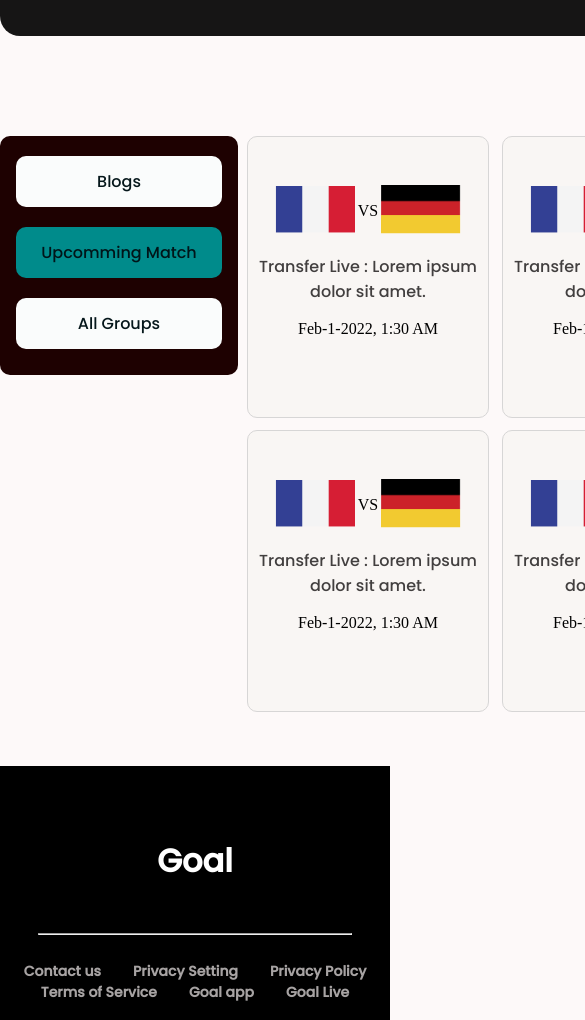
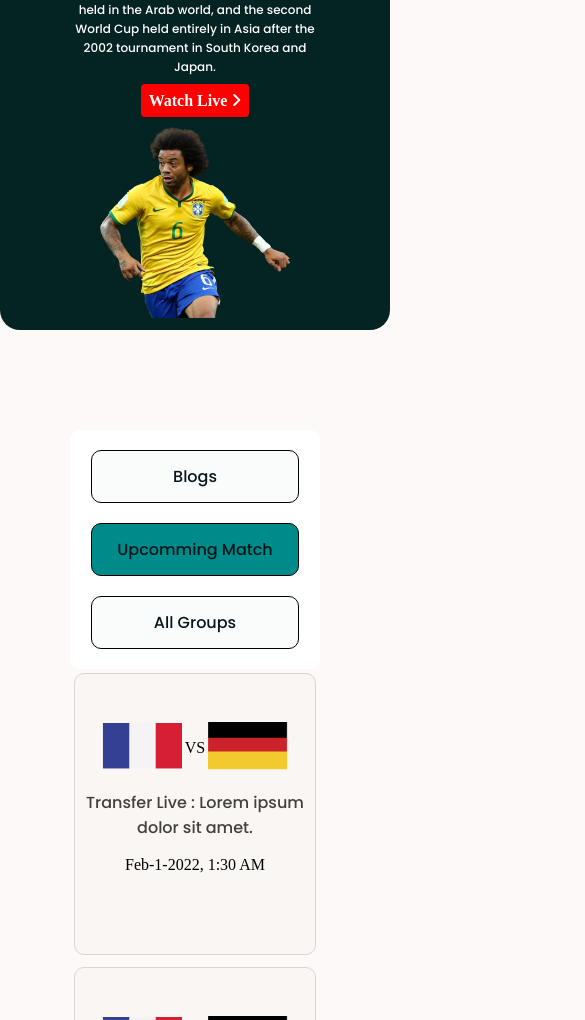
Before and after one commit to Rakib-O9/My-Second-Assignment, a plain HTML site: page upcomming-match/upcomming-match.html in a window 390 px wide. Shown: the part 468-1488 px from the top of the page, 585 px wide, since content can reach past the window. Drawn offline with Linux system fonts and the light colour scheme.

Commit message:
First section's bg color, nav manu's bg color and Media Query style add

```diff
--- a/styles/style.css
+++ b/styles/style.css
@@ -16,7 +16,7 @@ main {
 }
 
 .first-section {
-    background-color: rgba(0, 0, 0, 0.912);
+    background-color: rgb(2, 34, 34);
     border-radius: 20px;
 }
 
@@ -141,7 +141,7 @@ main {
 .menu {
     margin-top: 4px;
     height: 238.5px;
-    background: rgb(30, 1, 1);
+    background: rgba(27, 32, 32, 0.874);
     border-radius: 10px;
 }
 
@@ -217,7 +217,7 @@ main {
 footer {
     background-color: black;
     width: 100%;
-    height: 300px;
+    height: 320px;
 }
 
 .fotter-section {
@@ -250,3 +250,80 @@ footer {
     font-size: 20px;
 
 }
+
+/* -------------Media Query for Mobile---------------- */
+@media only screen and (max-width:600px) {
+    main {
+        width: 100%;
+    }
+
+    .first-section {
+        background-color: rgb(4, 35, 35);
+        width: 100%;
+    }
+
+    .section-details {
+        grid-template-columns: repeat(1, 0fr);
+        height: 100%;
+        width: 100%;
+        text-align: center;
+        justify-content: center;
+    }
+
+    .Fifa {
+        width: 100%;
+        height: 100%;
+    }
+
+    .half-width {
+        padding-left: 0px;
+        height: 100%;
+        width: 100%;
+    }
+
+    .second-section {
+        display: grid;
+        grid-template-columns: repeat(1, 0fr);
+        text-align: center;
+        justify-content: center;
+
+    }
+
+    .menu {
+        background-color: white;
+    }
+
+    .side-nav {
+        width: 100%;
+        text-align: center;
+
+    }
+
+    .side-nav a {
+        border: 1px solid black;
+    }
+
+    .all-blogs {
+        display: grid;
+        grid-template-columns: repeat(1, 0fr);
+    }
+
+    footer {
+        background-color: black;
+        width: 100%;
+        height: auto;
+    }
+
+    .fotter-section .contact a {
+        display: grid;
+        grid-template-rows: repeat(7, 0fr);
+        text-align: center;
+        margin-top: 10px;
+    }
+
+    #icon {
+        display: grid;
+        grid-template-columns: repeat(4, 0fr);
+        justify-content: center;
+    }
+}
--- a/upcomming-match/upcomming-match.css
+++ b/upcomming-match/upcomming-match.css
@@ -15,7 +15,7 @@ main {
 }
 
 .first-section {
-    background-color: rgba(0, 0, 0, 0.912);
+    background-color: rgb(11, 42, 43);
     border-radius: 20px;
 }
 
@@ -94,7 +94,7 @@ main {
 .menu {
     margin-top: 4px;
     height: 238.5px;
-    background: rgb(30, 1, 1);
+    background-color: rgba(27, 32, 32, 0.874);
     border-radius: 10px;
 }
 
@@ -108,7 +108,6 @@ main {
 
 .side-nav a {
     font-family: 'Poppins', sans-serif;
-    font-weight: ;
     width: 180px;
     margin: 0 auto;
     margin-top: 20px;
@@ -122,7 +121,7 @@ main {
 }
 
 .side-nav a:hover {
-    background-color: darkcyan;
+    background-color: rgba(5, 128, 128, 0.955);
     color: white;
 }
 
@@ -155,7 +154,6 @@ main {
 
 .blogs .images {
     display: flex;
-    text-align: ;
     width: 240px;
 
 }
@@ -222,3 +220,82 @@ footer {
     font-size: 20px;
 
 }
+
+
+
+/* -------------Media Query for Mobile---------------- */
+@media only screen and (max-width:600px) {
+    main {
+        width: 100%;
+    }
+
+    .first-section {
+        background-color: rgb(4, 35, 35);
+        width: 100%;
+    }
+
+    .section-details {
+        grid-template-columns: repeat(1, 0fr);
+        height: 100%;
+        width: 100%;
+        text-align: center;
+        justify-content: center;
+    }
+
+    .Fifa {
+        width: 100%;
+        height: 100%;
+    }
+
+    .half-width {
+        padding-left: 0px;
+        height: 100%;
+        width: 100%;
+    }
+
+    .second-section {
+        display: grid;
+        grid-template-columns: repeat(1, 0fr);
+        text-align: center;
+        justify-content: center;
+
+    }
+
+    .menu {
+        background-color: white;
+    }
+
+    .side-nav {
+        width: 100%;
+        text-align: center;
+
+    }
+
+    .side-nav a {
+        border: 1px solid black;
+    }
+
+    .all-blogs {
+        display: grid;
+        grid-template-columns: repeat(1, 0fr);
+    }
+
+    footer {
+        background-color: black;
+        width: 100%;
+        height: auto;
+    }
+
+    .fotter-section .contact a {
+        display: grid;
+        grid-template-rows: repeat(7, 0fr);
+        text-align: center;
+        margin-top: 10px;
+    }
+
+    #icon {
+        display: grid;
+        grid-template-columns: repeat(4, 0fr);
+        justify-content: center;
+    }
+}
--- a/upcomming-match/upcomming-match.html
+++ b/upcomming-match/upcomming-match.html
@@ -179,17 +179,19 @@
             <hr style="width: 80%; color: rgba(30, 113, 181, 0.497);">
             <br>
             <!-- contact Links -->
+            <div class="contact">
                 <a href=""> Contact us</a>
                 <a href=""> Privacy Setting</a>
                 <a href=""> Privacy Policy</a>
                 <a href=""> Terms of Service</a>
                 <a href=""> Goal app</a>
                 <a href=""> Goal Live</a>
+            </div>
             <br>
             <br>
             <!-- Contac's Icons -->
-            <div class="contact">
-                <a href=""><span style="color:red ;">
+            <div class="contact" id="icon">
+                <a href="https://www.youtube.com/"><span style="color:red ;">
                     <i class="fa-brands fa-youtube"></i>
                 </span></a>
                 <a href=""><span style="color: rgb(14, 14, 202);">
```
Also changed, not shown: index.html (+10 -6 lines). Lines whose indentation alone changed are shown as unchanged.
